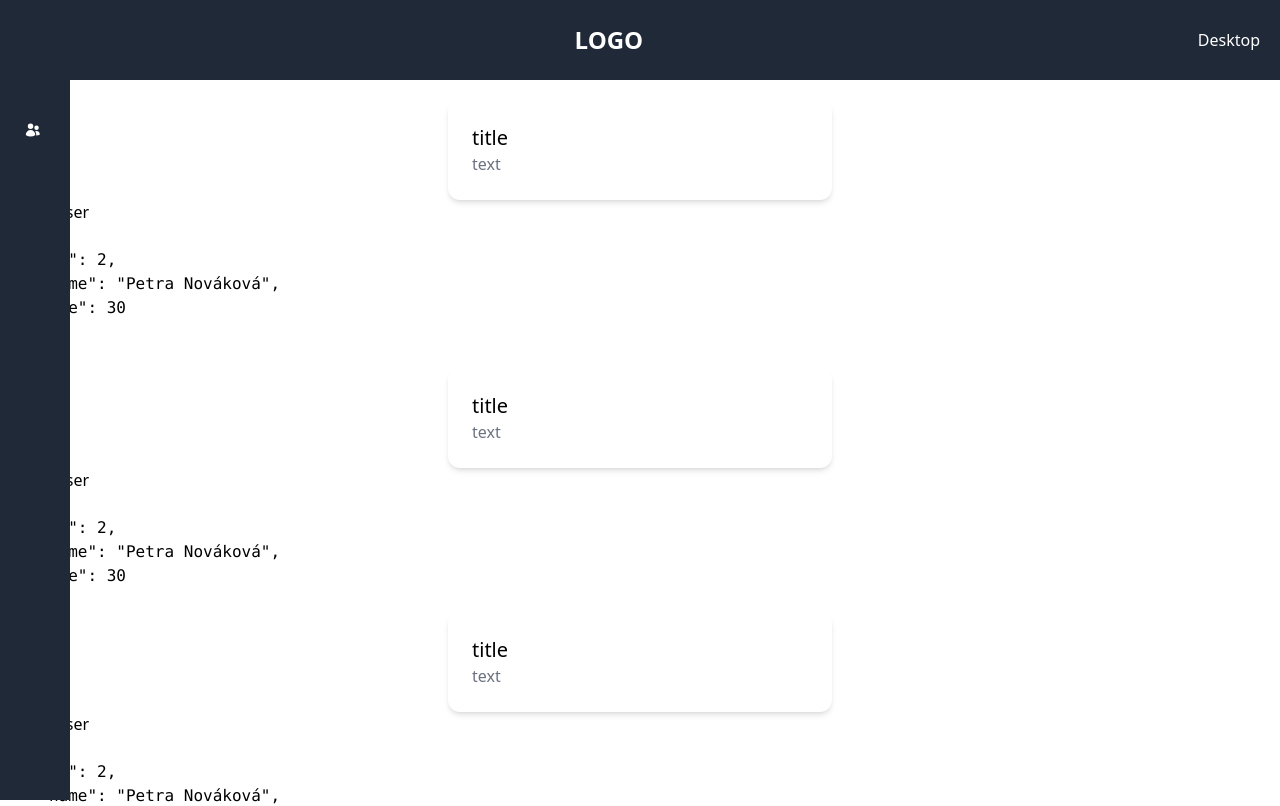
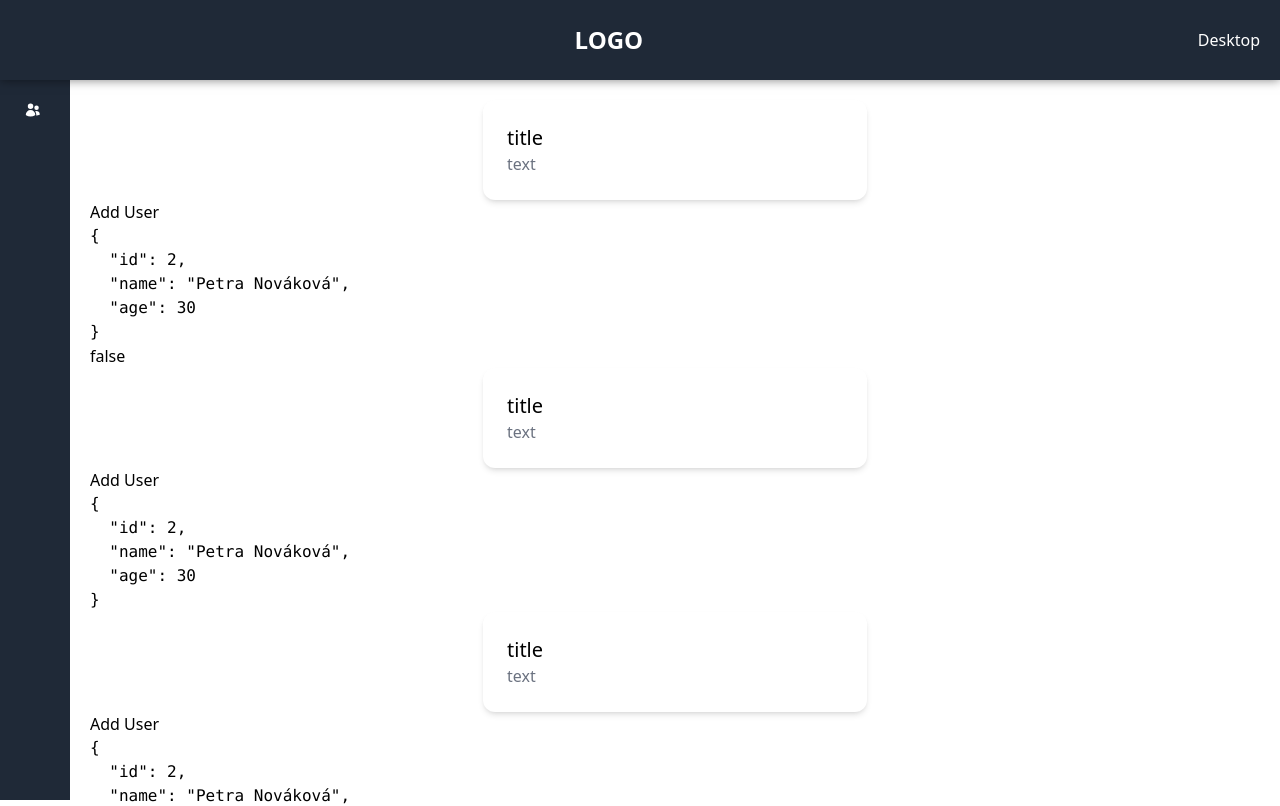
Before and after one commit to Cmanar0/SQ, a Nuxt app: page / in a window 1280 px wide. Shown: the top 806 px of the page. Built offline with nearby package versions, Linux system fonts and the light colour scheme.

Commit message:
Dynamically set styling for main content

```diff
--- a/layouts/default.vue
+++ b/layouts/default.vue
@@ -1,5 +1,6 @@
 <template>
   <div class="min-h-screen flex-col">
+    <!-- ------------- Navbar start ------------- -->
     <div class="nav-bar">
       <header class="bg-gray-800 text-white p-5">
         <span>
@@ -10,14 +11,20 @@
         <div v-else>Desktop</div>
       </header>
     </div>
+    <!-- ------------- Navbar end ------------- -->
     <div class="flex">
-      <!-- Sidebar -->
+      <!-- ------------- Sidebar start ------------- -->
       <div
-        :class="{ menuClosed: !mennuOpen }"
-        class="menu h-screen-minus-80 space-y-6 py-7 px-2 bg-gray-800 text-white flex flex-col"
+        :class="{
+          menuClosed: !mennuOpen,
+          'menu-mobile-closed': !mennuOpen && isMobile,
+          'menu-mobile-open': mennuOpen && isMobile
+        }"
+        class="menu h-screen-minus-80 space-y-6 py-2 px-2 bg-gray-800 text-white flex flex-col"
       >
         <nav>
           <a
+            v-if="(mennuOpen && isMobile) || !isMobile"
             href="/"
             class="block py-2.5 px-4 rounded transition duration-200 hover:bg-gray-700 hover:text-white"
           >
@@ -26,14 +33,23 @@
           </a>
         </nav>
       </div>
-      <!-- Main content -->
-      <main class="p-5">
+      <!-- ------------- Sidebar end ------------- -->
+      <!-- ------------- Main content start ------------- -->
+      <main
+        class="p-5"
+        :class="{
+          'main-margin-desktop-menu-closed': !mennuOpen && !isMobile,
+          'main-margin-desktop-menu-open': mennuOpen && !isMobile,
+          'main-margin-mobile-menu-closed': !mennuOpen && isMobile
+        }"
+      >
         <NuxtPage />
         {{ mennuOpen }}
         <NuxtPage />
         <NuxtPage />
         <NuxtPage />
       </main>
+      <!-- ------------- Main content end ------------- -->
     </div>
   </div>
 </template>
@@ -53,7 +69,6 @@ const toggleMenu = () => {
   mennuOpen.value = !mennuOpen.value
 }
 // ------------- toggle menu on mobile end -------------
-
 // ------------- update window width start ------------- :
 const updateWidth = () => {
   windowWidth.value = window.innerWidth
@@ -63,10 +78,9 @@ const isMobile = computed(() => {
   return windowWidth.value < 768
 })
 // ------------- update window width end -------------
-
 onMounted(() => {
   window.addEventListener('resize', updateWidth)
-  updateWidth() // Ensure correct initial value
+  updateWidth()
 })
 
 onUnmounted(() => {
@@ -75,6 +89,7 @@ onUnmounted(() => {
 </script>
 
 <style scoped>
+/* -------------- Navbar start -------------- */
 .nav-bar header {
   display: flex;
   justify-content: space-between;
@@ -93,18 +108,45 @@ onUnmounted(() => {
   width: 100%;
   top: 0;
   z-index: 1000;
+  background-color: #fff;
+  box-shadow: 0 0 10px 0 rgba(0, 0, 0, 0.5);
 }
-
+/* -------------- Navbar end -------------- */
+/* -------------- Main content start -------------- */
 main {
   margin-top: 80px;
   width: 100%;
 }
+.main-margin-mobile-menu-closed {
+  margin-left: 0px;
+  transition: margin-left 0.5s;
+}
+.main-margin-desktop-menu-closed {
+  margin-left: 70px;
+  transition: margin-left 0.5s;
+}
+.main-margin-desktop-menu-open {
+  margin-left: 260px;
+  transition: margin-left 0.5s;
+}
+/* -------------- Main content end -------------- */
+/* -------------- Sidebar start -------------- */
 .menu {
-  width: 264px;
+  width: 260px;
   transition: width 0.5s;
 }
 .menuClosed {
   width: 70px;
+  transition: width 0.5s;
+}
+.menu-mobile-closed {
+  width: 0;
+  padding: 0;
+  transition: width 0.5s;
+}
+.menu-mobile-open {
+  width: 100%;
+  padding: 15px;
   transition: width 0.5s;
 }
 .menu a {
@@ -132,4 +174,5 @@ main {
   transition: opacity 0.5s;
   opacity: 0;
 }
+/* -------------- Sidebar end -------------- */
 </style>
```
